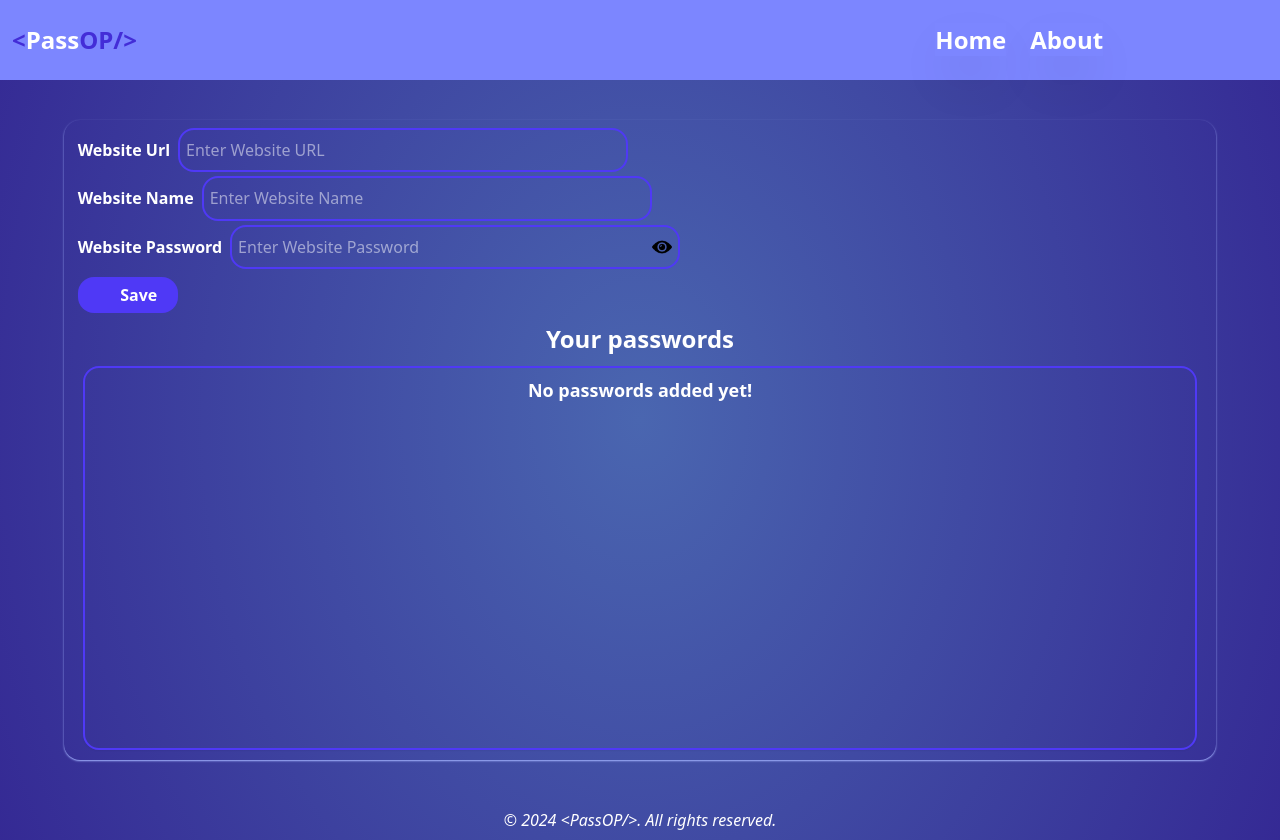
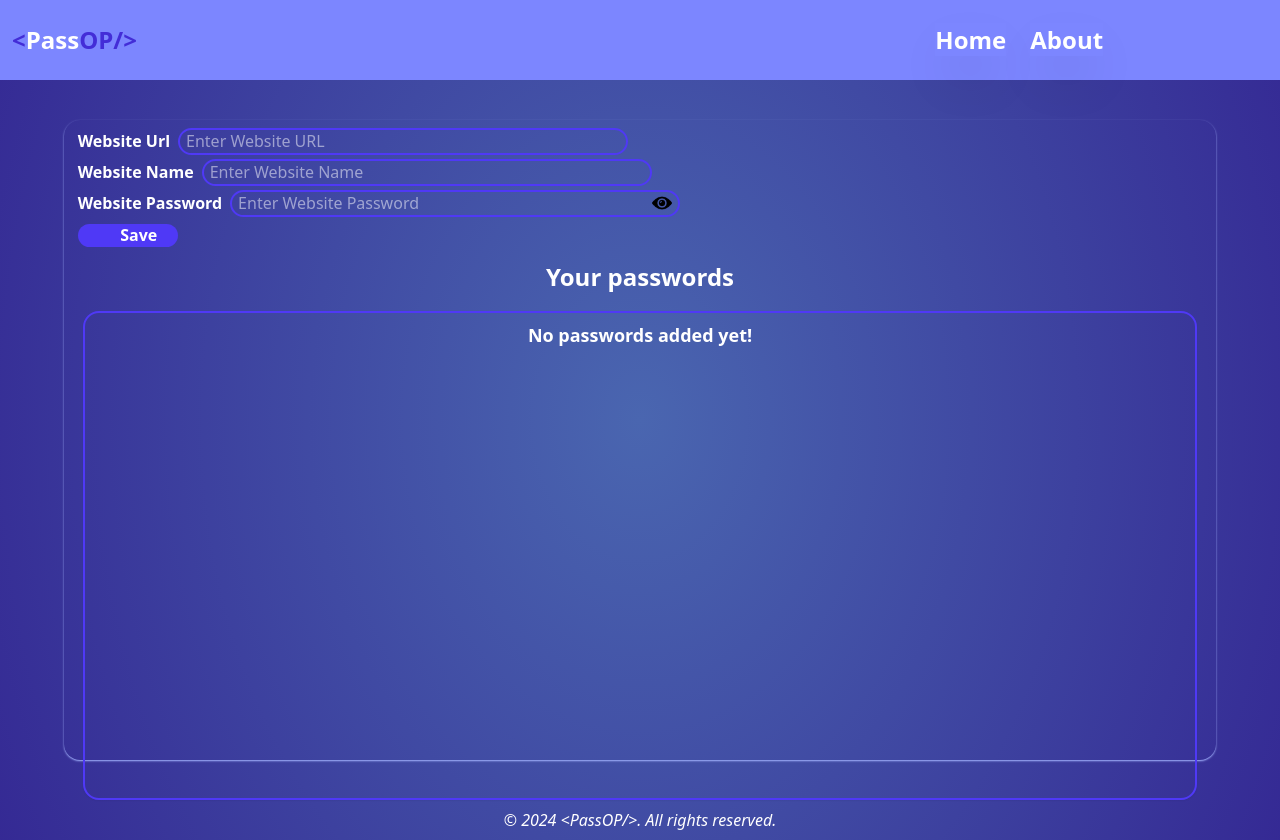
Before and after one commit to Shashikantgiri-web/PassOP, a React (Vite) app: page / in a window 1280 px wide. Built offline with nearby package versions, Linux system fonts and the light colour scheme; some icons are missing.

Commit message:
Update contain.jsx

```diff
--- a/src/components/contain.jsx
+++ b/src/components/contain.jsx
@@ -106,7 +106,7 @@ const Contain = () => {
                             </button>
                         </div>
                     </div>
-                    <div className='w-full h-[69vh] flex flex-col items-center justify-center overflow-y-scroll gap-1'>
+                    <div className='w-full min-h-[69vh] max-h-auto flex flex-col items-center justify-center gap-1'>
                         <div className='w-full h-[10%] flex items-center justify-center '>
                             <h1 className='hover:text-indigo-300 text-white text-2xl font-semibold cursor-pointer'>Your passwords</h1>
                         </div>
```
